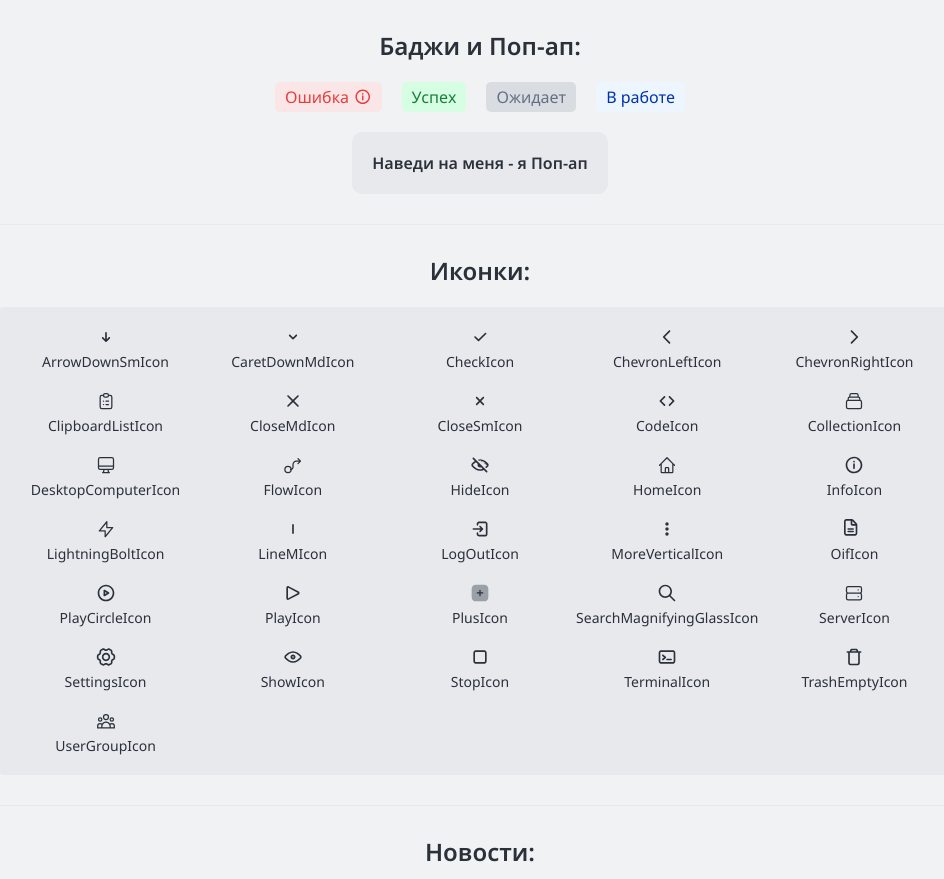
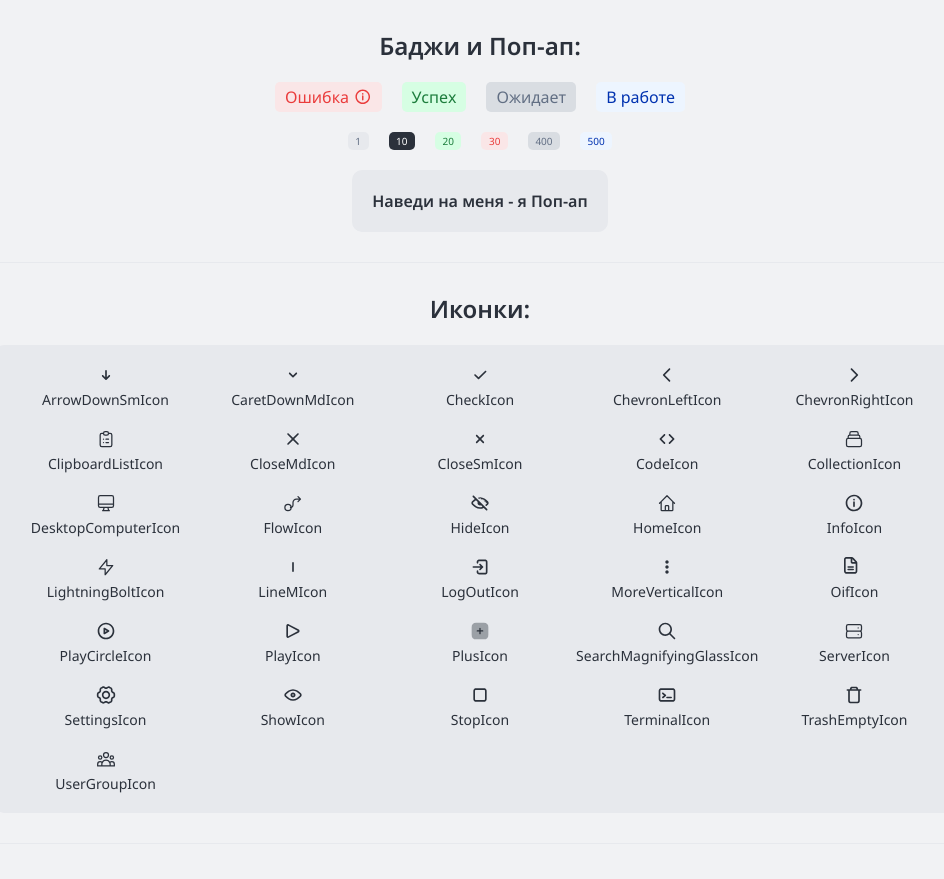
Before and after one commit to valery-lavrik/tnt-uikit-reactjs, a React (Create React App) app: page / in a window 1280 px wide. Shown: the part 1980-2859 px from the top of the page, without its empty margins (160-1104 px from the left). Built offline with nearby package versions, Linux system fonts and the light colour scheme.

Commit message:
Fixed required prop. Added small badges to example

```diff
--- a/src/Example/index.tsx
+++ b/src/Example/index.tsx
@@ -451,6 +451,14 @@ const Example = () => {
                 </Badge>
             </div>
             <div className="test__row" style={{ gap: "2rem" }}>
+                <Badge>1</Badge>
+                <Badge status="dark">10</Badge>
+                <Badge status="success">20</Badge>
+                <Badge status="error">30</Badge>
+                <Badge status="await">400</Badge>
+                <Badge status="work">500</Badge>
+            </div>
+            <div className="test__row" style={{ gap: "2rem" }}>
                 <Popup
                     text="Поп-ап это обертка"
                     subtext="Которую можно сделать вокруг любого элемента"
--- a/src/components/Input/index.tsx
+++ b/src/components/Input/index.tsx
@@ -13,6 +13,7 @@ interface Props {
     type?: "text" | "password";
     style?: React.CSSProperties;
     readOnly?: boolean;
+    required?: boolean;
 }
 
 const Input = ({
@@ -25,6 +26,7 @@ const Input = ({
     type = "text",
     style = {},
     readOnly = false,
+    required = false,
 }: Props) => {
     const [showPassword, setShowPassword] = useState(false);
 
@@ -46,6 +48,7 @@ const Input = ({
                         style={style}
                         placeholder=" "
                         readOnly={readOnly}
+                        required={required}
                     />
                 ) : (
                     <input
@@ -60,6 +63,7 @@ const Input = ({
                         style={style}
                         placeholder=" "
                         readOnly={readOnly}
+                        required={required}
                     />
                 )}
                 <label className="input__label">{label}</label>
--- a/src/components/Select/index.tsx
+++ b/src/components/Select/index.tsx
@@ -17,6 +17,7 @@ interface Props {
     invalid?: boolean | string;
     style?: React.CSSProperties;
     readOnly?: boolean;
+    required?: boolean;
 }
 
 const Select = ({
@@ -30,6 +31,7 @@ const Select = ({
     invalid = false,
     style = {},
     readOnly = false,
+    required = false,
 }: Props) => {
     const [isEmpty, setIsEmpty] = useState(true);
 
@@ -58,6 +60,7 @@ const Select = ({
                     name={name}
                     style={style}
                     disabled={readOnly}
+                    required={required}
                 >
                     <option value=""></option>
                     {options.map((option) => (
--- a/src/components/TextArea/index.tsx
+++ b/src/components/TextArea/index.tsx
@@ -10,6 +10,7 @@ interface Props {
     onChange?: (e: React.ChangeEvent<HTMLTextAreaElement>) => void;
     style?: React.CSSProperties;
     readOnly?: boolean;
+    required?: boolean;
 }
 
 const TextArea = ({
@@ -22,6 +23,7 @@ const TextArea = ({
     onChange,
     style = {},
     readOnly = false,
+    required = false,
 }: Props) => {
     return (
         <div className="text-area__container">
@@ -39,6 +41,7 @@ const TextArea = ({
                     name={name}
                     style={style}
                     readOnly={readOnly}
+                    required={required}
                 />
                 <label className="text-area__label">{label}</label>
             </div>
```
